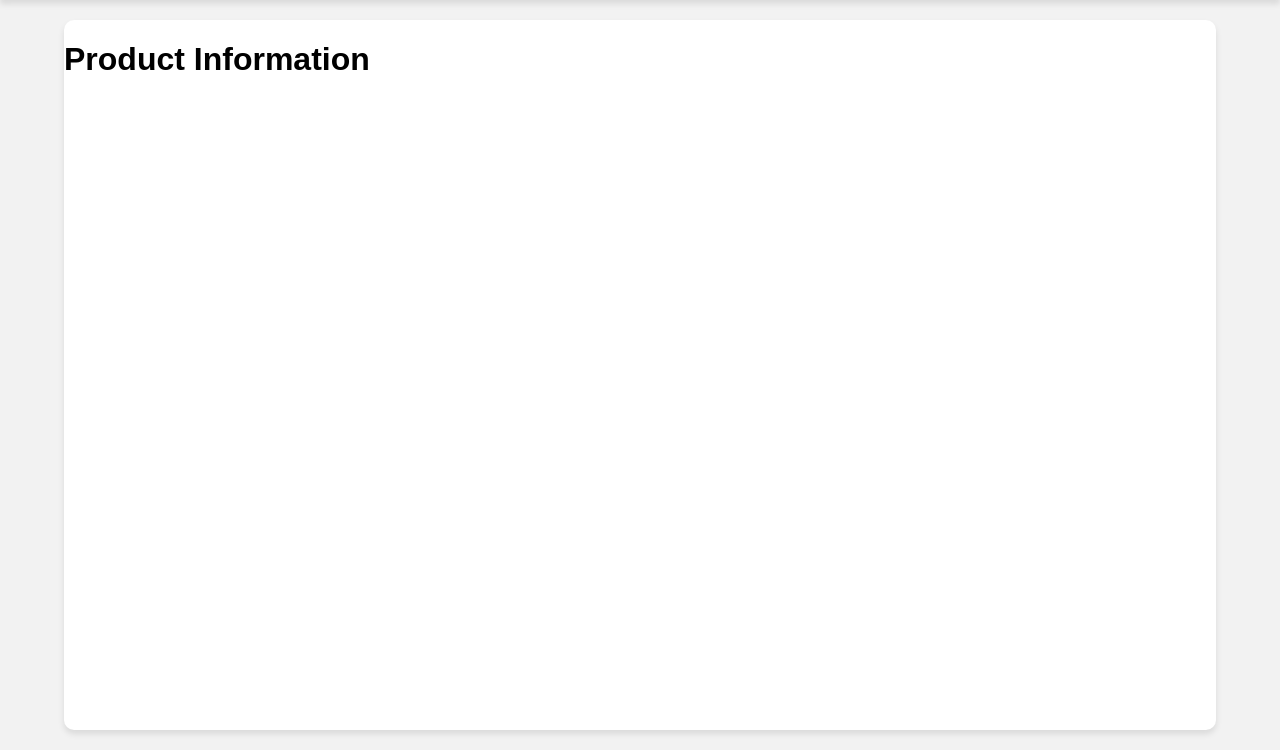
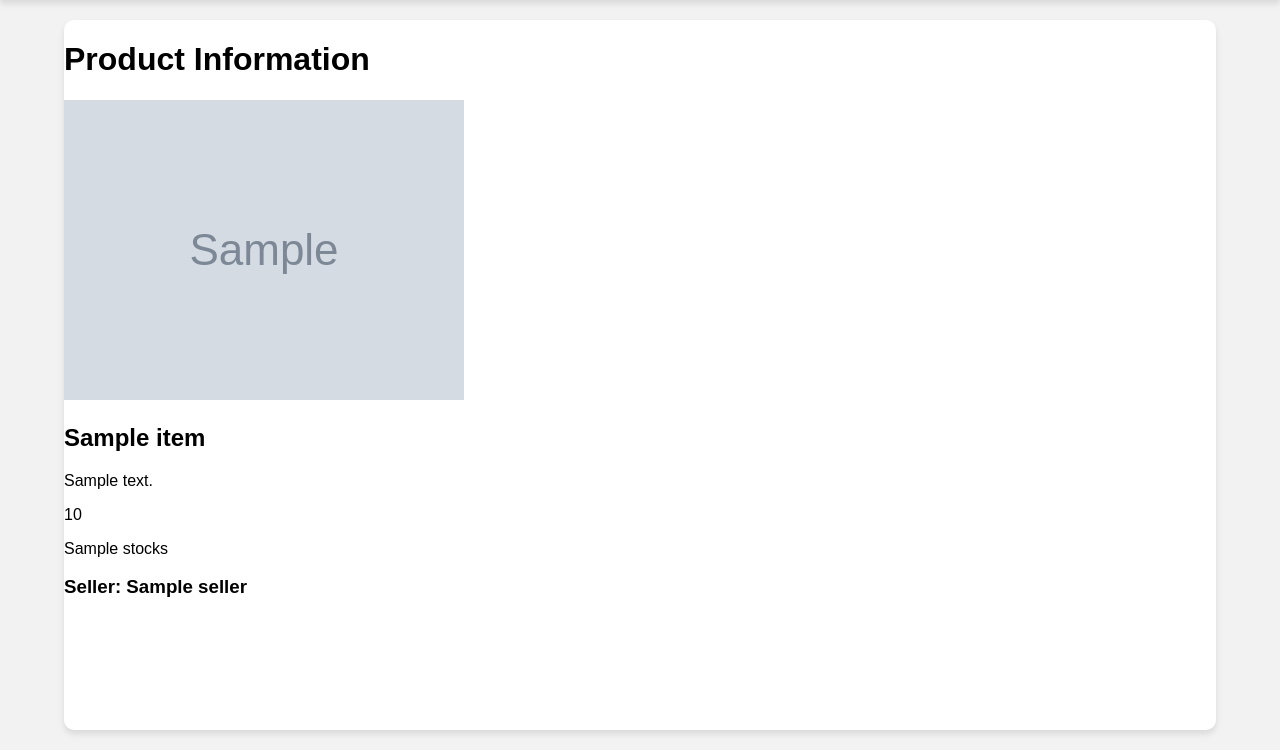
Before and after one commit to alammobaDar/NUMP-NU-Marketplace-, a Django app: template NUMP/MP_user/templates/mp_user/ProductInformation.html in a window 1280 px wide. Shown: the part 90-840 px from the top of the page. Run offline with Django 5.2, Linux system fonts and the light colour scheme; the template is opened without the code that fills it: most values are stand-ins (such as "Sample title", 1, 10 or a date in 2020); grey boxes marked "Sample" are stand-in pictures.

Commit message:
use autoslug to create a slug for routing

```diff
--- a/NUMP/MP_user/models.py
+++ b/NUMP/MP_user/models.py
@@ -1,4 +1,5 @@
 from django.db import models
+from autoslug import AutoSlugField
 
 # Create your models here.
 
@@ -19,6 +20,7 @@ class Product(models.Model):
     description = models.TextField()
     price = models.FloatField()
     stocks = models.IntegerField()
+    slug = AutoSlugField(populate_from='product_name', unique_with=('seller', 'id'))
     image = models.ImageField(upload_to='product_images/')
     seller = models.ForeignKey(
         MarketplaceUser,
--- a/NUMP/MP_user/templates/mp_user/MyProduct.html
+++ b/NUMP/MP_user/templates/mp_user/MyProduct.html
@@ -9,6 +9,8 @@
     <h1 style="text-align: center; padding-top: 20px; color: #888;">Products</h1>
     <div class="container" >
     {% for item in product %}
+    <section>
+        <a href="{% url "user:product_info" slug=item.slug %}">
             <div class="product-display">
                 <article class="item-product-display">
                     <div class="image-container">
@@ -21,6 +23,8 @@
                     <h3>Seller: {{ item.seller }}</h3>
                 </article>
             </div>
+        </a>
+    </section>
     {% endfor %}
     </div>
 
--- a/NUMP/MP_user/templates/mp_user/ProductInformation.html
+++ b/NUMP/MP_user/templates/mp_user/ProductInformation.html
@@ -6,4 +6,14 @@
 
 {% block contents %}
     <h1>Product Information</h1>
+        <section>
+            <div class="image-container">
+                <img class="image" src="{{ item.image.url }}" alt="{{ item.title }}">
+            </div>
+            <h2>{{ item.product_name }}</h2>
+            <p>{{ item.description }}</p>
+            <p>{{ item.price }}</p>
+            <p>{{ item.stocks }}</p>
+            <h3>Seller: {{ item.seller }}</h3>
+        </section>
 {% endblock %}
--- a/NUMP/MP_user/urls.py
+++ b/NUMP/MP_user/urls.py
@@ -4,8 +4,8 @@ from . import views
 app_name='user'
 
 urlpatterns = [
-    path('Products/', views.products_page, name='products'),
+    path('', views.products_page, name='products'),
     path('MyWallet/', views.my_wallet_page, name='mywallet'),
     path('Profile/', views.profile_page, name='profile'),
-    path('ProductInformation/', views.product_info_page, name='product_info')
+    path('<slug:slug>', views.product_info_page, name='product_info')
 ]
--- a/NUMP/MP_user/views.py
+++ b/NUMP/MP_user/views.py
@@ -8,7 +8,7 @@ def products_page(request):
     return render(request, 'mp_user/MyProduct.html', {'product': product})
 
 def product_info_page(request, slug):
-    product = Product.objects.get(slug )
+    product = Product.objects.get(slug=slug)
     return render(request, 'mp_user/ProductInformation.html', {'product': product})
 
 def my_wallet_page(request):
```
Also changed, not shown: NUMP/MP_user/migrations/0003_product_slug.py (added), NUMP/media/product_images/shorts.jpg (added). Lines whose indentation alone changed are shown as unchanged.
